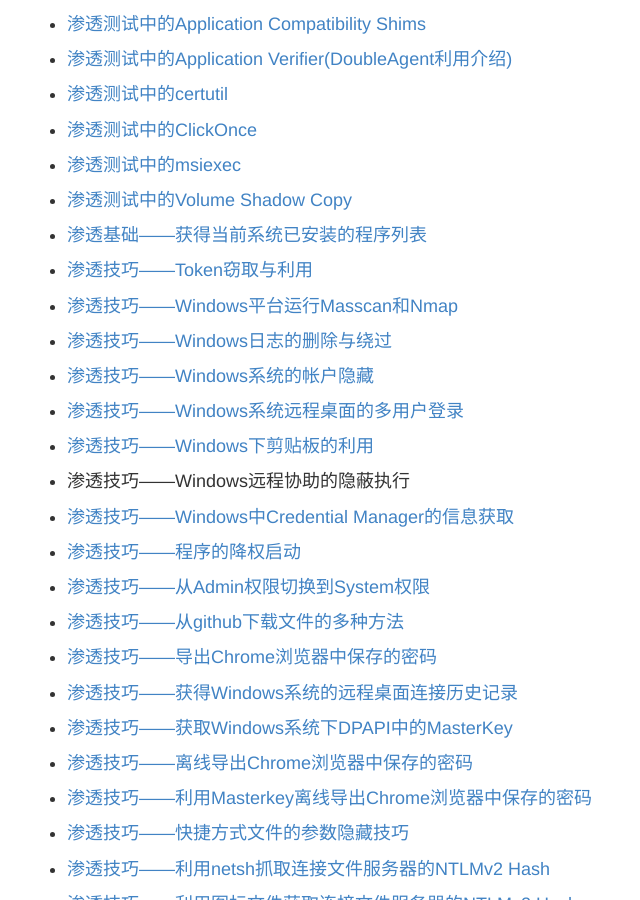
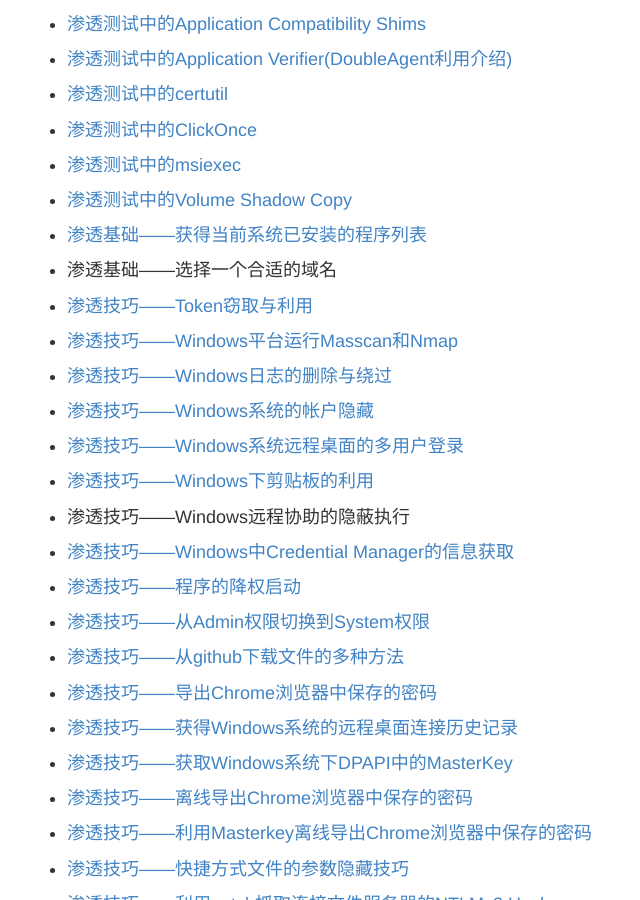
Before and after one commit to 3gstudent/backup-3gstudent.github.io, a Jekyll site: the page built from about.md, in a window 1280 px wide and 900 px high, scrolled down 4747 px. Shown: the whole window, without its empty margins (243-883 px from the left). Built offline with Jekyll 4.4.1, drawn with Linux system fonts in a browser that asks for light colours.

Commit message:
Update about.md

```diff
--- a/about.md
+++ b/about.md
@@ -314,6 +314,9 @@ Github:   [3gstudent](https://github.com/3gstudent)
  [渗透基础——获得当前系统已安装的程序列表](https://3gstudent.github.io/3gstudent.github.io/%E6%B8%97%E9%80%8F%E5%9F%BA%E7%A1%80-%E8%8E%B7%E5%BE%97%E5%BD%93%E5%89%8D%E7%B3%BB%E7%BB%9F%E5%B7%B2%E5%AE%89%E8%A3%85%E7%9A%84%E7%A8%8B%E5%BA%8F%E5%88%97%E8%A1%A8/)
 
 -
+ 渗透基础——选择一个合适的域名
+
+-
  [渗透技巧——Token窃取与利用](https://3gstudent.github.io/3gstudent.github.io/%E6%B8%97%E9%80%8F%E6%8A%80%E5%B7%A7-Token%E7%AA%83%E5%8F%96%E4%B8%8E%E5%88%A9%E7%94%A8/)
 
 -
```
